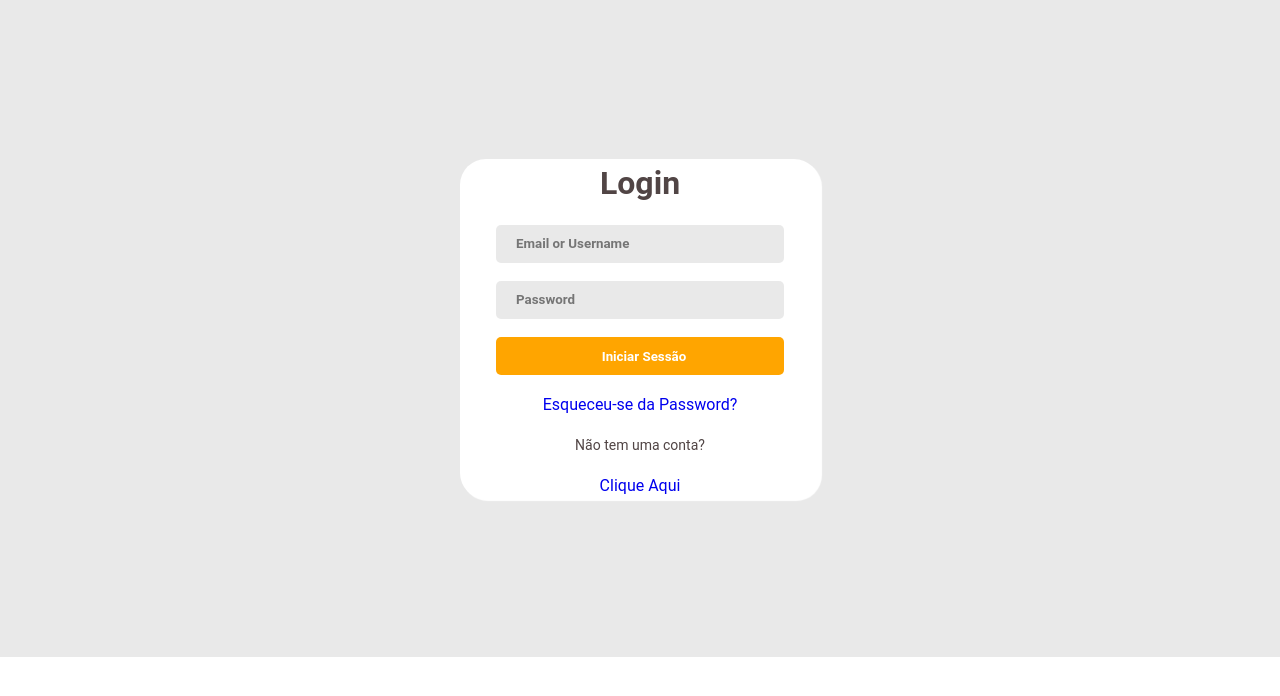
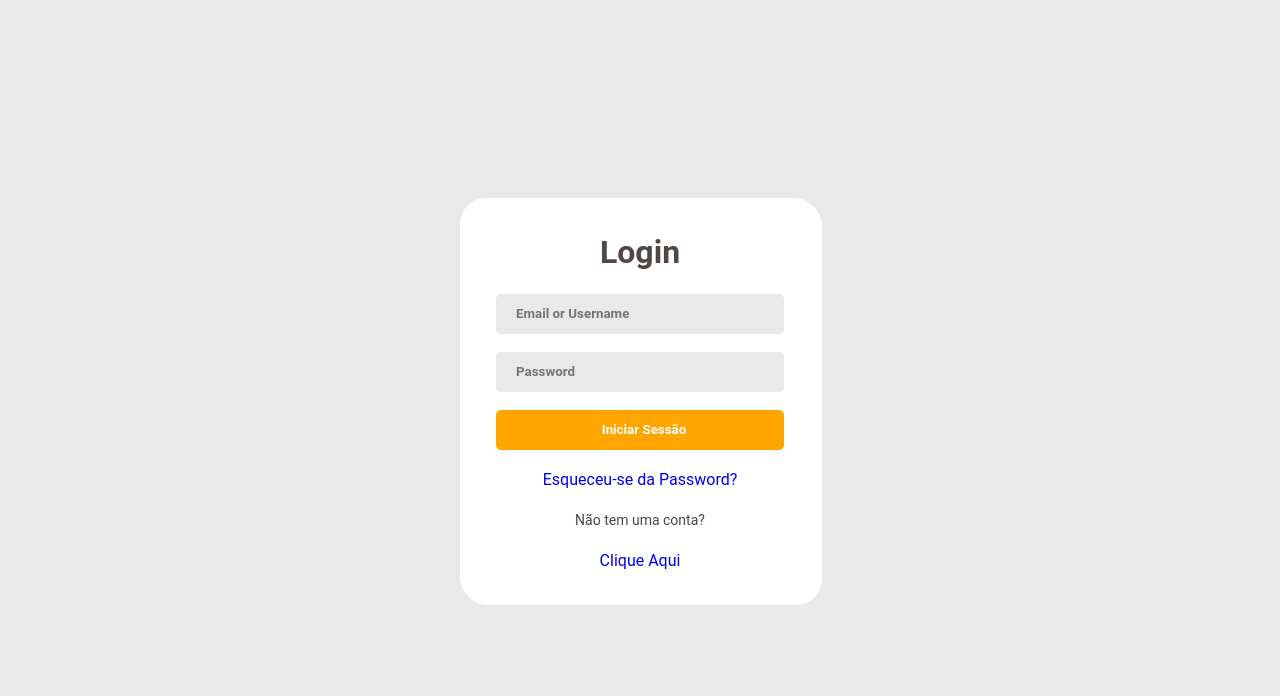
Before and after one commit to mariovarela99/stor-ipil-website, a React (Create React App) app: page /login in a window 1280 px wide. Shown: the top 696 px of the page. Built offline with nearby package versions, Linux system fonts and the light colour scheme.

Commit message:
Melhorando Visual do Login

```diff
--- a/src/pages/Login/style.css
+++ b/src/pages/Login/style.css
@@ -1,15 +1,15 @@
 .main{
     width: 100%;
-    height: 657px;
+    height: 100vh;
     display: flex;
     justify-content: center;
     align-items: center;
-    background-color:rgba(196, 196, 196, 0.38) ;
-    color: rgba(81, 69, 69, 1);
+    background-color:#c4c4c461;
+    color: #514545;
 }
 .container_form{
     width: 360px;
-    height: 340px;
+    padding: 30px 0;
     display: flex;
     justify-content: center;
     align-items: center;
```
